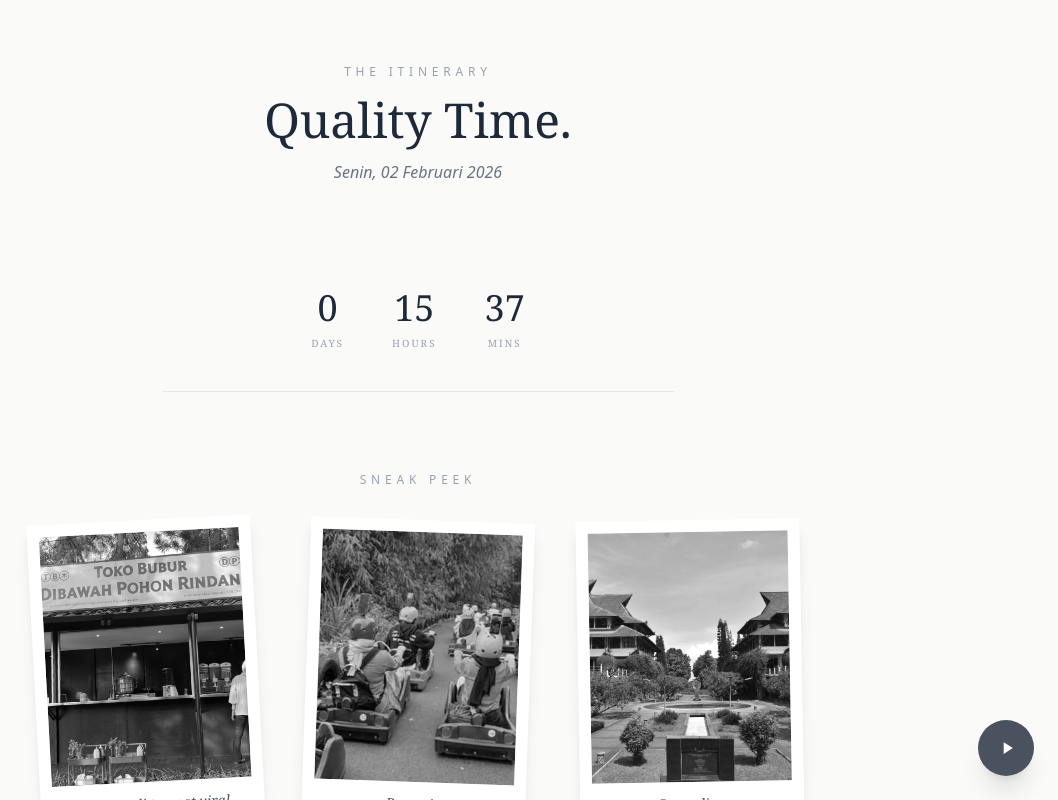
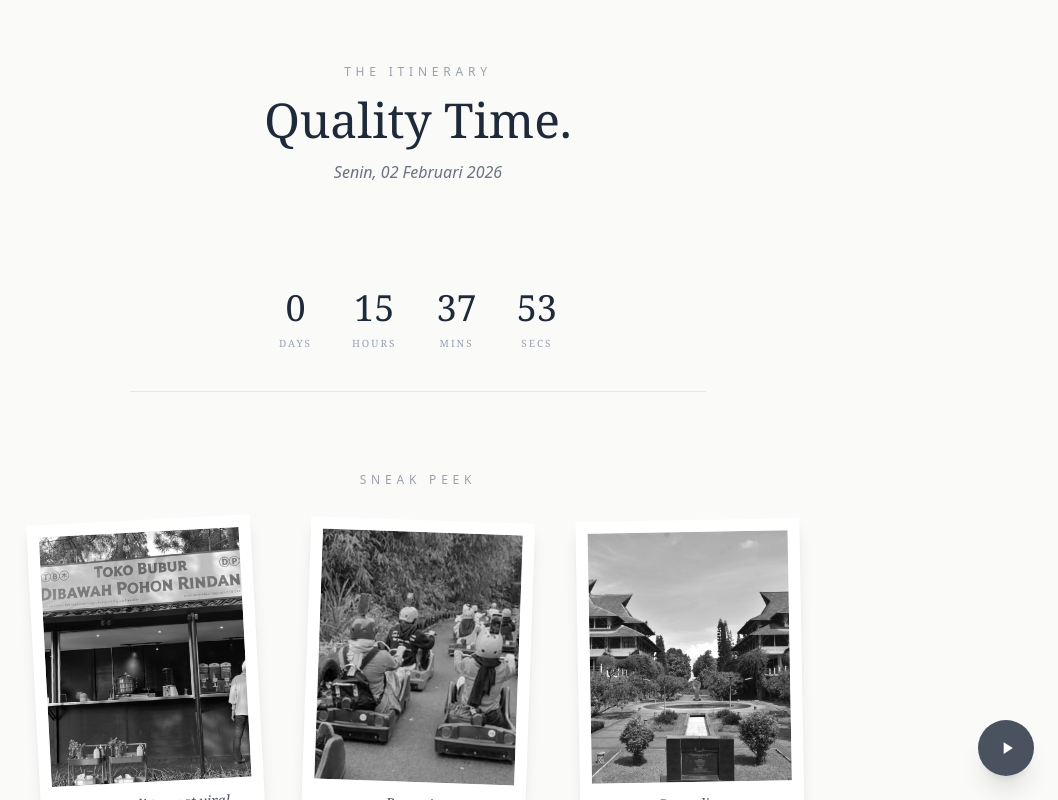
Before and after one commit to NazwanSM/invitation, a React (Vite) app: page / in a window 1280 px wide. Both pictures are taken after a click on the button "YES, SHOW ME THE PLAN". Shown: the top 800 px of the page, without its empty margins (222-1280 px from the left). Built offline with nearby package versions, Linux system fonts and the light colour scheme; a web font is replaced by a local one.

Commit message:
minor changes

```diff
--- a/src/components/Countdown.jsx
+++ b/src/components/Countdown.jsx
@@ -1,7 +1,7 @@
 import { useState, useEffect } from 'react';
 
 const Countdown = ({ targetDate }) => {
-    const [timeLeft, setTimeLeft] = useState({ days: 0, hours: 0, minutes: 0 });
+    const [timeLeft, setTimeLeft] = useState({ days: 0, hours: 0, minutes: 0, seconds: 0 });
 
     useEffect(() => {
         const timer = setInterval(() => {
@@ -11,6 +11,7 @@ const Countdown = ({ targetDate }) => {
             days: Math.floor(difference / (1000 * 60 * 60 * 24)),
             hours: Math.floor((difference / (1000 * 60 * 60)) % 24),
             minutes: Math.floor((difference / 1000 / 60) % 60),
+            seconds: Math.floor((difference / 1000) % 60),
             });
         }
         }, 1000);
@@ -18,7 +19,7 @@ const Countdown = ({ targetDate }) => {
     }, [targetDate]);
 
     return (
-        <div className="flex justify-center gap-6 md:gap-12 py-10 font-serif text-gray-800 border-b border-gray-200 w-full max-w-lg mx-auto mb-12">
+        <div className="flex justify-center gap-4 md:gap-10 py-10 font-serif text-gray-800 border-b border-gray-200 w-full max-w-xl mx-auto mb-12">
         <div className="text-center">
             <div className="text-3xl md:text-4xl font-light">{timeLeft.days}</div>
             <div className="text-[10px] uppercase tracking-[0.2em] text-gray-400 mt-2">Days</div>
@@ -31,6 +32,10 @@ const Countdown = ({ targetDate }) => {
             <div className="text-3xl md:text-4xl font-light">{timeLeft.minutes}</div>
             <div className="text-[10px] uppercase tracking-[0.2em] text-gray-400 mt-2">Mins</div>
         </div>
+        <div className="text-center">
+            <div className="text-3xl md:text-4xl font-light">{timeLeft.seconds}</div>
+            <div className="text-[10px] uppercase tracking-[0.2em] text-gray-400 mt-2">Secs</div>
+        </div>
         </div>
     );
 };
```
